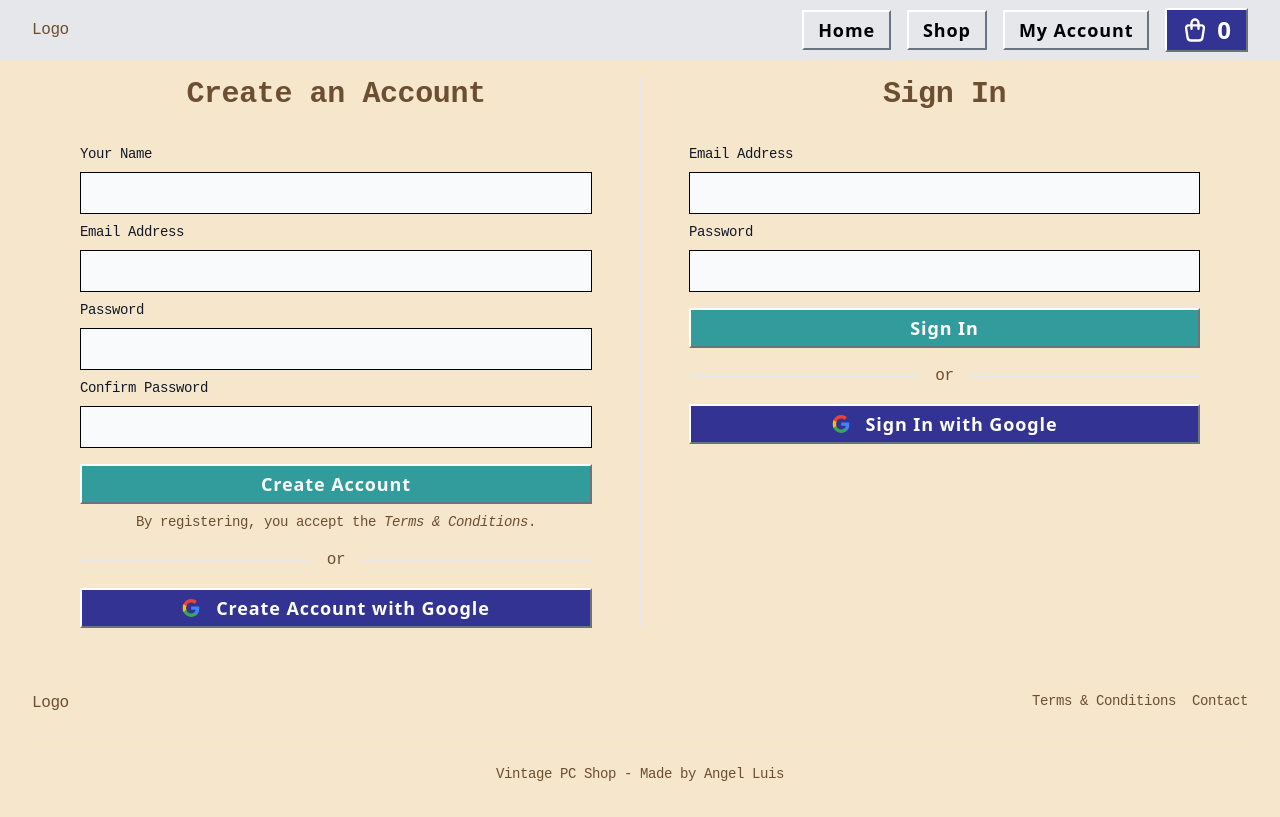
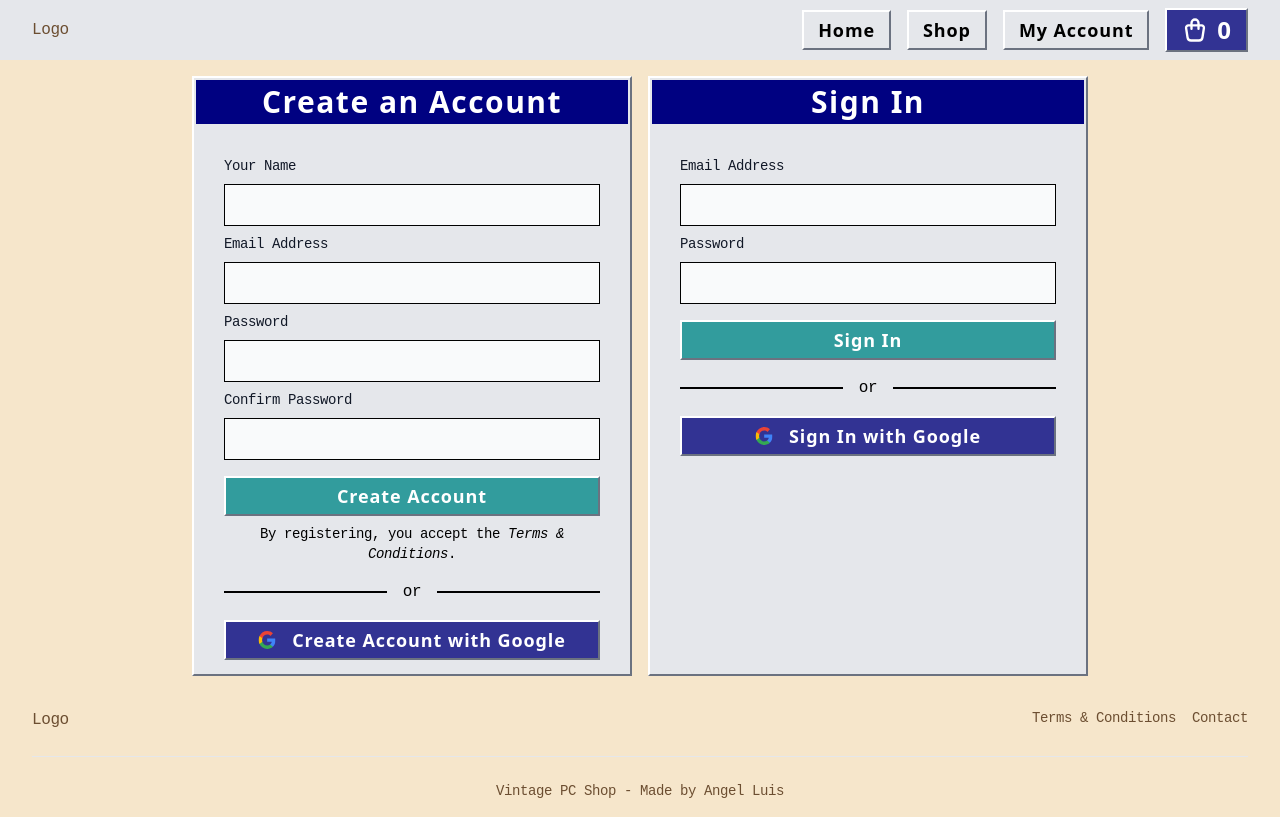
Before and after one commit to angel-luis/vintage-pc-shop, a React (Vite) app: page /authentication in a window 1280 px wide. Built offline with nearby package versions, Linux system fonts and the light colour scheme; no server answers; a web font is replaced by a local one.

Commit message:
Style authentication

```diff
--- a/src/components/common/provider-button.tsx
+++ b/src/components/common/provider-button.tsx
@@ -9,9 +9,9 @@ export default function ProviderButton({
   return (
     <>
       <div className="flex items-center my-4">
-        <div className="w-full h-0.5 bg-gray-200"></div>
+        <div className="w-full h-0.5 bg-black"></div>
         <div className="px-4 text-center">or</div>
-        <div className="w-full h-0.5 bg-gray-200"></div>
+        <div className="w-full h-0.5 bg-black"></div>
       </div>
       <div className="text-center">
         <Button style="tertiary" onClick={handleSignInGoogle} widthFull>
--- a/src/routes/authentication.tsx
+++ b/src/routes/authentication.tsx
@@ -5,19 +5,29 @@ import ProviderButton from "@/components/common/provider-button";
 export default function AuthenticationPage() {
   return (
     /* divide in 50/50 columns */
-    <div className="flex flex-wrap">
-      <div className="w-full md:w-1/2 px-4 lg:px-12">
-        <h2 className="text-3xl font-bold mb-8 text-center">
+    <div className="grid grid-cols-1 md:grid-cols-2 gap-4 max-w-4xl mx-auto">
+      <div className="relative rounded-sm w-full bg-gray-200 text-black">
+        <div className="w95-border">
+          <h2 className="antialiased text-3xl font-semibold tracking-wider py-1 font-display bg-navy-600 text-white mb-4 text-center m-1">
             Create an Account
           </h2>
+          <div className="px-4 lg:px-8 py-4">
             <SignUpForm />
             <ProviderButton buttonTitle="Create Account with Google" />
           </div>
-      <div className="w-full md:w-1/2 px-4 lg:px-12 md:border-l mt-8 md:mt-0">
-        <h2 className="text-3xl font-bold mb-8 text-center">Sign In</h2>
+        </div>
+      </div>
+      <div className="relative rounded-sm w-full bg-gray-200 text-black">
+        <div className="w95-border">
+          <h2 className="antialiased text-3xl font-semibold tracking-wider py-1 font-display bg-navy-600 text-white mb-4 text-center m-1">
+            Sign In
+          </h2>
+          <div className="px-4 lg:px-8 py-4">
             <SignInForm />
             <ProviderButton buttonTitle="Sign In with Google" />
           </div>
         </div>
+      </div>
+    </div>
   );
 }
```
Lines whose indentation alone changed are shown as unchanged.
